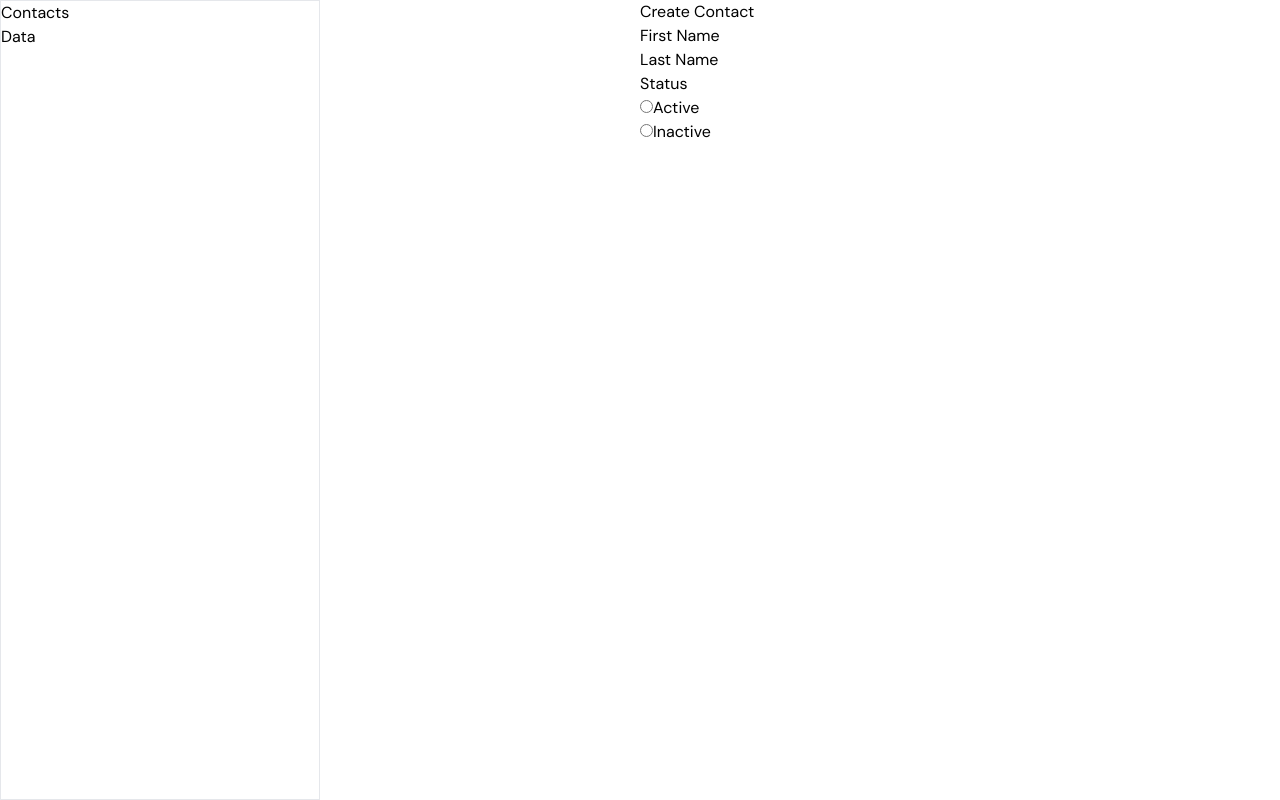
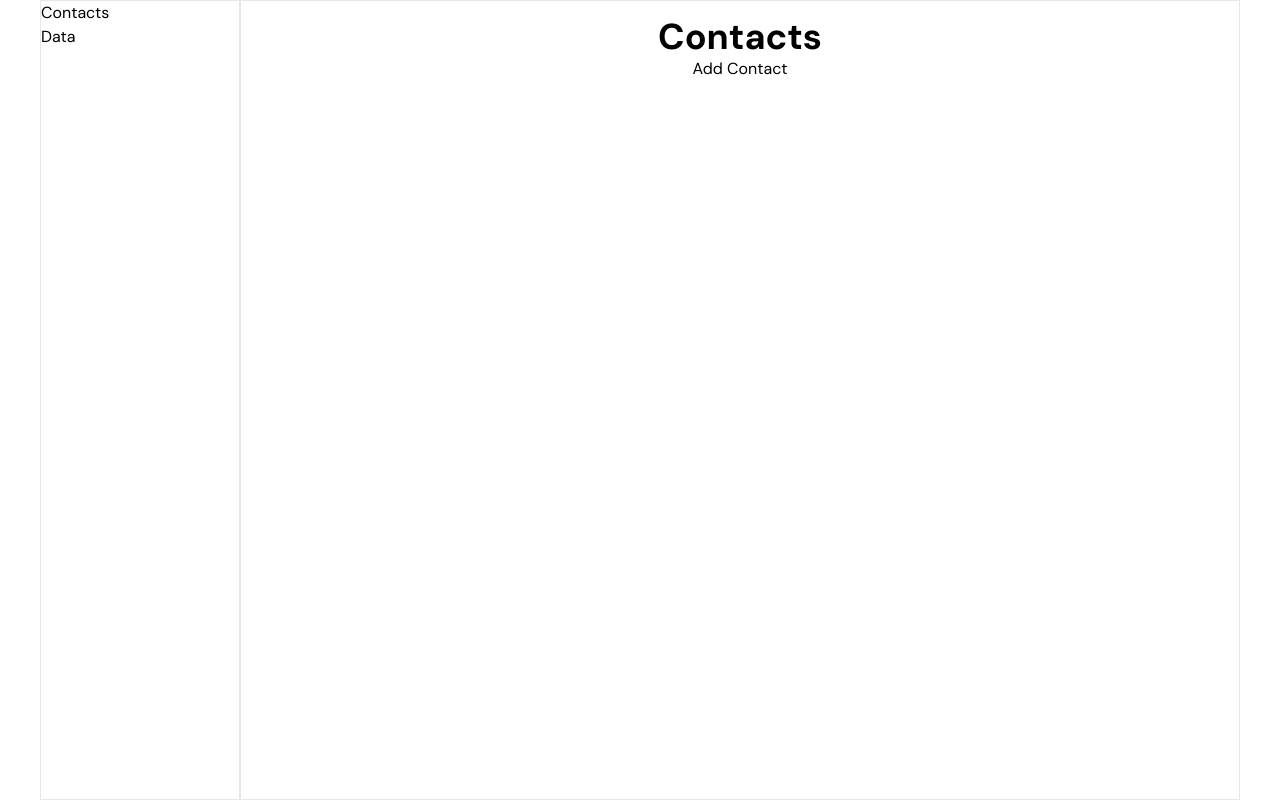
Before and after one commit to KarthikRaju391/contact-manager, a React (Vite) app: page / in a window 1280 px wide. Built offline with nearby package versions, Linux system fonts and the light colour scheme.

Commit message:
setup redux toolkit

```diff
--- a/package.json
+++ b/package.json
@@ -10,9 +10,12 @@
     "preview": "vite preview"
   },
   "dependencies": {
+    "@phosphor-icons/react": "^2.0.8",
+    "@reduxjs/toolkit": "^1.9.5",
     "@tanstack/react-query": "^4.29.3",
     "react": "^18.2.0",
     "react-dom": "^18.2.0",
+    "react-redux": "^8.0.5",
     "react-router": "^6.10.0",
     "react-router-dom": "^6.10.0"
   },
--- a/src/App.tsx
+++ b/src/App.tsx
@@ -1,18 +1,22 @@
 import { BrowserRouter as Router, Routes, Route } from "react-router-dom";
 import Navbar from "./components/Navbar";
 import Contacts from "./pages/Contacts";
+import ContactForm from "./components/ContactForm";
 
 function App() {
 	return (
 		<>
-			<div>
+			<div className="px-10">
 				<Router>
-					<div className="grid grid-cols-2">
+					<div className="grid grid-cols-6 min-h-screen">
 						<Navbar />
-						<Routes>
-							<Route path="/" element={<Contacts />} />
-							<Route path="/data" element={<h1>Data</h1>} />
-						</Routes>
+						<div className="border col-span-5">
+							<Routes>
+								<Route path="/" element={<Contacts />} />
+								<Route path="/add" element={<ContactForm />} />
+								<Route path="/data" element={<h1>Data</h1>} />
+							</Routes>
+						</div>
 					</div>
 				</Router>
 			</div>
--- /dev/null
+++ b/src/app/hooks.ts
@@ -0,0 +1,6 @@
+import { TypedUseSelectorHook, useDispatch, useSelector } from 'react-redux'
+import { RootState, AppDispatch } from './store'
+
+// aliasing the default redux hooks by using the types defined in the store
+export const useAppDispatch = () => useDispatch<AppDispatch>();
+export const useAppSelector: TypedUseSelectorHook<RootState> = useSelector;
--- /dev/null
+++ b/src/app/store.ts
@@ -0,0 +1,12 @@
+import { configureStore } from "@reduxjs/toolkit";
+import counterReducer from "../features/counter/counterSlice";
+
+export const store = configureStore({
+	reducer: { counter: counterReducer },
+});
+
+// getting the type of the store dispatch function
+export type AppDispatch = typeof store.dispatch;
+
+// using typescript's inference to get the reducer types automatically
+export type RootState = ReturnType<typeof store.getState>;
--- a/src/components/ContactForm.tsx
+++ b/src/components/ContactForm.tsx
@@ -31,6 +31,7 @@ const ContactForm = () => {
 						</div>
 					</div>
 				</section>
+                <input type="submit" value="Save Contact" />
 			</form>
 		</div>
 	);
--- a/src/components/Navbar.tsx
+++ b/src/components/Navbar.tsx
@@ -2,7 +2,7 @@ import { Link } from "react-router-dom";
 
 const Navbar = () => {
 	return (
-		<nav className="border min-h-screen max-w-xs">
+		<nav className="border">
 			<ul>
 				<li>
 					<Link to="/">Contacts</Link>
--- /dev/null
+++ b/src/features/counter/counterSlice.ts
@@ -0,0 +1,22 @@
+import { createSlice, PayloadAction } from "@reduxjs/toolkit";
+
+interface CounterState {
+	value: number;
+}
+
+const initialState: CounterState = {
+	value: 0,
+};
+
+const counterSlice = createSlice({
+	name: "counter",
+	initialState,
+	reducers: {
+		incremented(state) {
+			state.value++;
+		},
+	},
+});
+
+export const { incremented } = counterSlice.actions;
+export default counterSlice.reducer;
--- a/src/main.tsx
+++ b/src/main.tsx
@@ -1,10 +1,14 @@
-import React from 'react'
-import ReactDOM from 'react-dom/client'
-import App from './App.tsx'
-import './index.css'
+import React from "react";
+import ReactDOM from "react-dom/client";
+import { Provider } from "react-redux";
+import { store } from "./app/store.ts";
+import App from "./App.tsx";
+import "./index.css";
 
-ReactDOM.createRoot(document.getElementById('root') as HTMLElement).render(
-  <React.StrictMode>
-    <App />
-  </React.StrictMode>,
-)
+ReactDOM.createRoot(document.getElementById("root") as HTMLElement).render(
+	<React.StrictMode>
+		<Provider store={store}>
+			<App />
+		</Provider>
+	</React.StrictMode>
+);
--- a/src/pages/Contacts.tsx
+++ b/src/pages/Contacts.tsx
@@ -1,9 +1,10 @@
-import ContactForm from "../components/ContactForm";
+import { Link } from "react-router-dom";
 
 const Contacts = () => {
 	return (
-		<div>
-			<ContactForm />
+		<div className="flex flex-col items-center mt-4">
+			<h1 className="text-4xl font-bold">Contacts</h1>
+			<Link to="/add">Add Contact</Link>
 		</div>
 	);
 };
```
Also changed, not shown: 1 other file (tests, documents, lock files or other folders).
